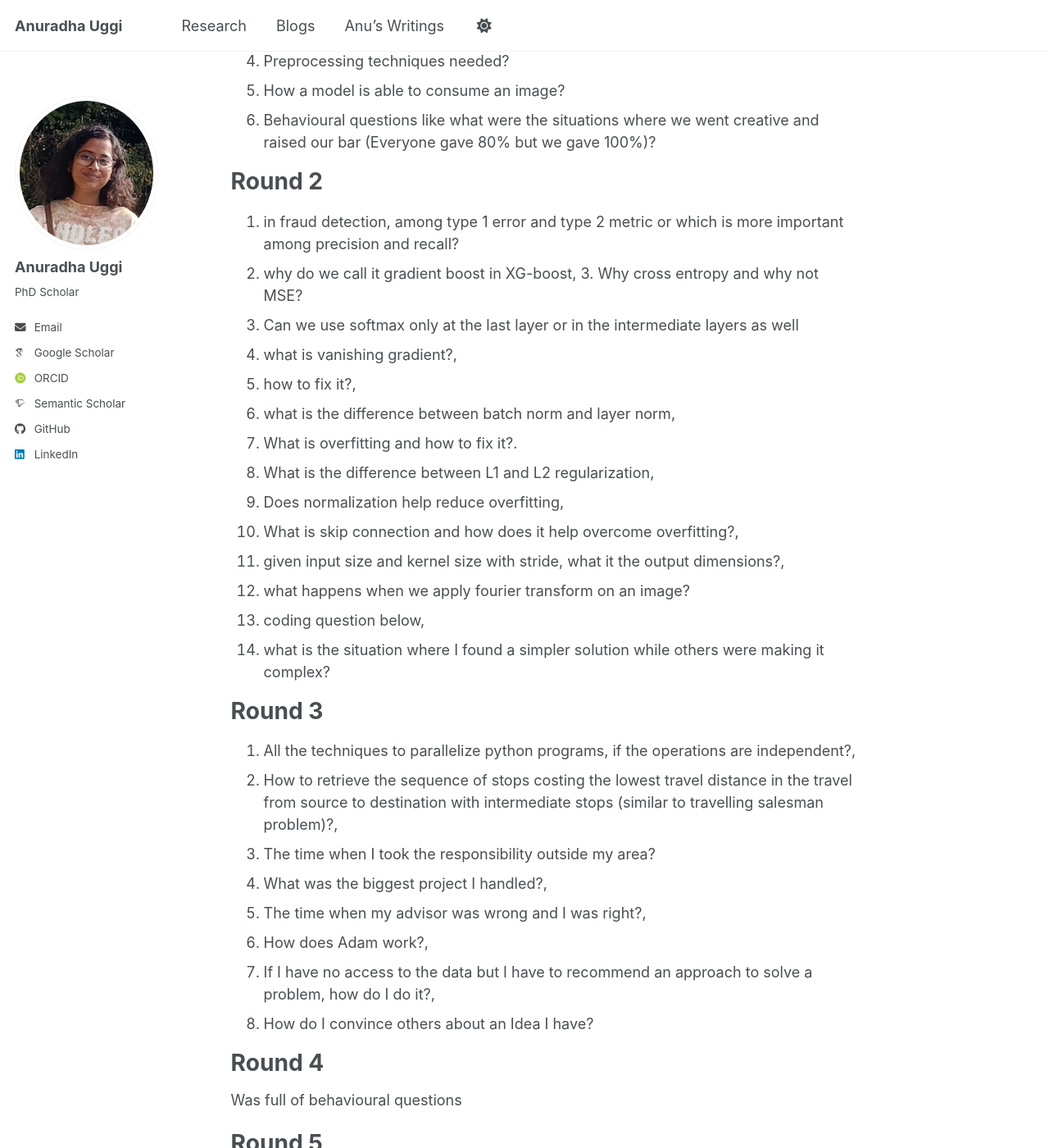
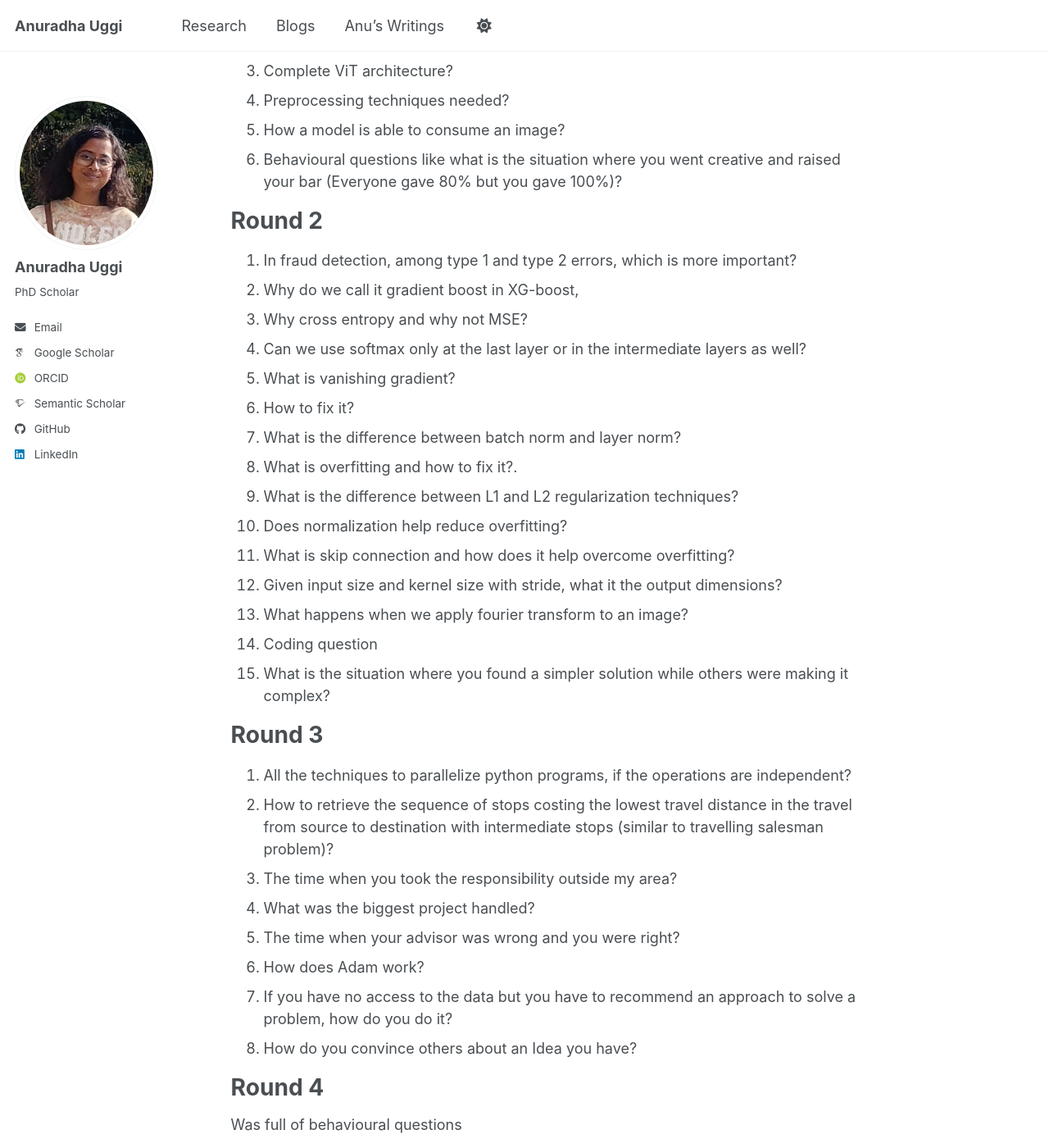
Before and after one commit to Anuradha-Uggi/anuradha-uggi.github.io, a Jekyll site: the page built from Amaz Interv.md, in a window 1280 px wide and 1400 px high, scrolled down 562 px. Shown: the whole window at 82% size. Built offline with Jekyll 4.4.1, drawn with Linux system fonts in a browser that asks for light colours; some web fonts are replaced; our own code applies the rules of GitHub Pages for plain Markdown files; a script bundle is joined from its source files by our own code; library files that are not in the unit come from our copies; some of the changed text lies outside the part shown.

Commit message:
Fix typos and enhance clarity in interview questions
Corrected typos and improved clarity in interview questions.

```diff
--- a/Amaz Interv.md
+++ b/Amaz Interv.md
@@ -1,45 +1,61 @@
+# Last Mile Research Team (L5)
 # Amazon screening
 1. over fitting vs. under fitting
-2. How to fix these
-3. When to use max pooling and mean pooling,
-4. How do we reduce loss during pay on delivery (pod) cancellations by users using ML concepts. I said a classification setup. As a follow up question, which one do we maximize, recall or precision?
+2. How to fix these?
+3. When to use max pooling and mean pooling?
+4. How do we reduce loss during pay on delivery (pod) cancellations by users using ML concepts?. I said a classification setup. As a follow up question, which one do we maximize, recall or precision?
 5. Recall vs. precision?
 
 # Round 1
 1. CNNs vs. ViTs
-2. What changes were made to adapt the origin language Transformer to images, i.e., Transformer vs. ViTs?
+2. What changes were made to adapt the original language Transformer to images, i.e., Transformer vs. ViTs?
 3. Complete ViT architecture?
 4. Preprocessing techniques needed?
 5. How a model is able to consume an image?
-6. Behavioural questions like what were the situations where we went creative and raised our bar (Everyone gave 80% but we gave 100%)?
+6. Behavioural questions like what is the situation where you went creative and raised your bar (Everyone gave 80% but you gave 100%)?
 
 # Round 2
-1. in fraud detection, among type 1 error and type 2 metric or which is more important among precision and recall?
-2. why do we call it gradient boost in XG-boost, 3. Why cross entropy and why not MSE?
-3. Can we use softmax only at the last layer or in the intermediate layers as well
-4. what is vanishing gradient?,
-5. how to fix it?,
-6. what is the difference between batch norm and layer norm,
-7. What is overfitting and how to fix it?.
-8. What is the difference between L1 and L2 regularization,
-9. Does normalization help reduce overfitting,
-10. What is skip connection and how does it help overcome overfitting?,
-11. given input size and kernel size with stride, what it the output dimensions?,
-12. what happens when we apply fourier transform on an image?
-13. coding question below,
-14. what is the situation where I found a simpler solution while others were making it complex?
+1. In fraud detection, among type 1 and type 2 errors, which is more important?
+2. Why do we call it gradient boost in XG-boost,
+3. Why cross entropy and why not MSE?
+4. Can we use softmax only at the last layer or in the intermediate layers as well?
+5. What is vanishing gradient?
+6. How to fix it?
+7. What is the difference between batch norm and layer norm?
+8. What is overfitting and how to fix it?.
+9. What is the difference between L1 and L2 regularization techniques?
+10. Does normalization help reduce overfitting?
+11. What is skip connection and how does it help overcome overfitting?
+12. Given input size and kernel size with stride, what it the output dimensions?
+13. What happens when we apply fourier transform to an image?
+14. Coding question
+15. What is the situation where you found a simpler solution while others were making it complex?
 
 # Round 3
-1. All the techniques to parallelize python programs, if the operations are independent?,
-2. How to retrieve the sequence of stops costing the lowest travel distance in the travel from source to destination with intermediate stops (similar to travelling salesman problem)?,
-3. The time when I took the responsibility outside my area?
-4. What was the biggest project I handled?,
-5. The time when my advisor was wrong and I was right?,
-6. How does Adam work?,
-7. If I have no access to the data but I have to recommend an approach to solve a problem, how do I do it?,
-8. How do I convince others about an Idea I have?
+1. All the techniques to parallelize python programs, if the operations are independent?
+2. How to retrieve the sequence of stops costing the lowest travel distance in the travel from source to destination with intermediate stops (similar to travelling salesman problem)?
+3. The time when you took the responsibility outside my area?
+4. What was the biggest project handled?
+5. The time when your advisor was wrong and you were right?
+6. How does Adam work?
+7. If you have no access to the data but you have to recommend an approach to solve a problem, how do you do it?
+8. How do you convince others about an Idea you have?
 
 # Round 4
 Was full of behavioural questions
 
 # Round 5
+A few more behavioural questions
+
+# Trustworthy Shopping Experience Team (L4)
+1. Being from the vision background, how will you handle NLP?
+2. Given sketches of patented products. Someone is trying to infringe on it and sell it in the market. How do I detect the infringement?
+3. If we were to use domain adaptaion concepts, what are they?
+4. Explain the ViT architecture?
+5. Drawbacks of ViT/Transformer?
+6. Have you explored alternatives of ViT and what are they?
+7. Do you know the architectures of Qwen model?
+8. Do you know BLIP model? What is the difference between CLIP and BLIP?
+9. Difference between text and image?
+10. Does text help?
+11. Have you used any VLMs?
```
